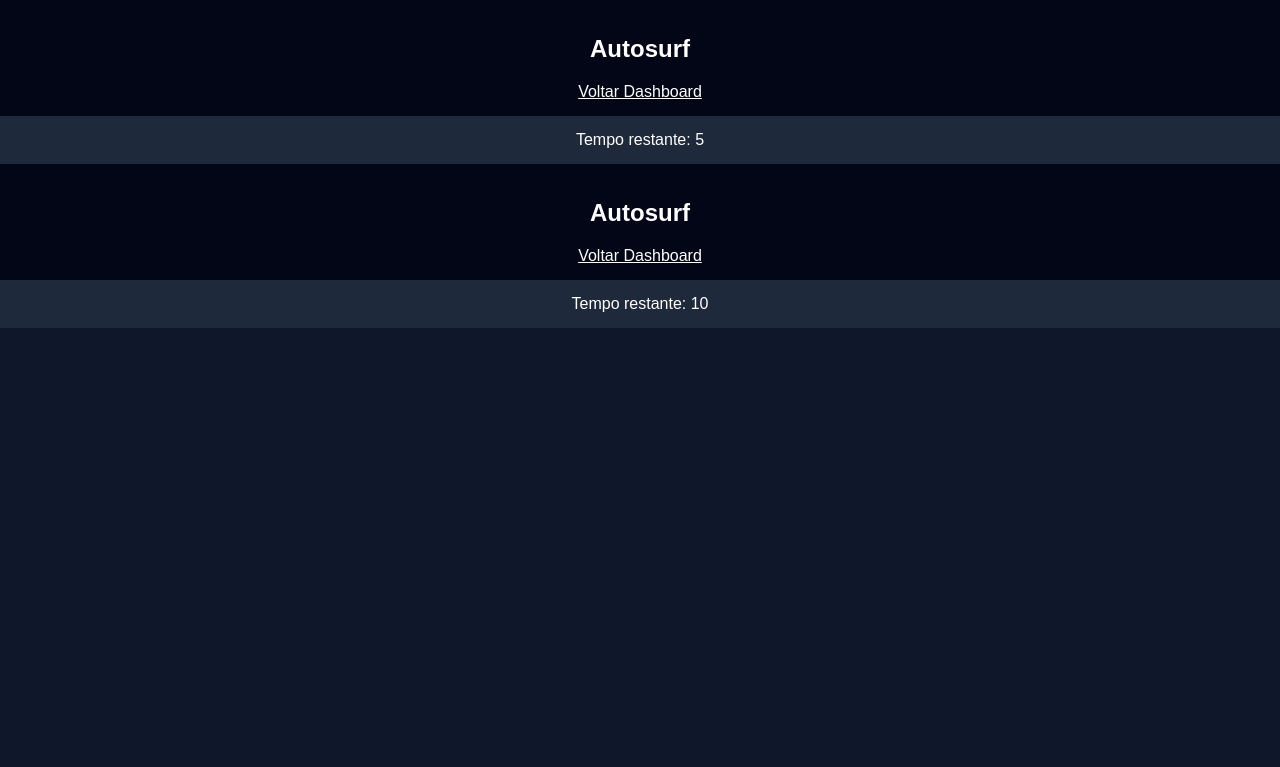
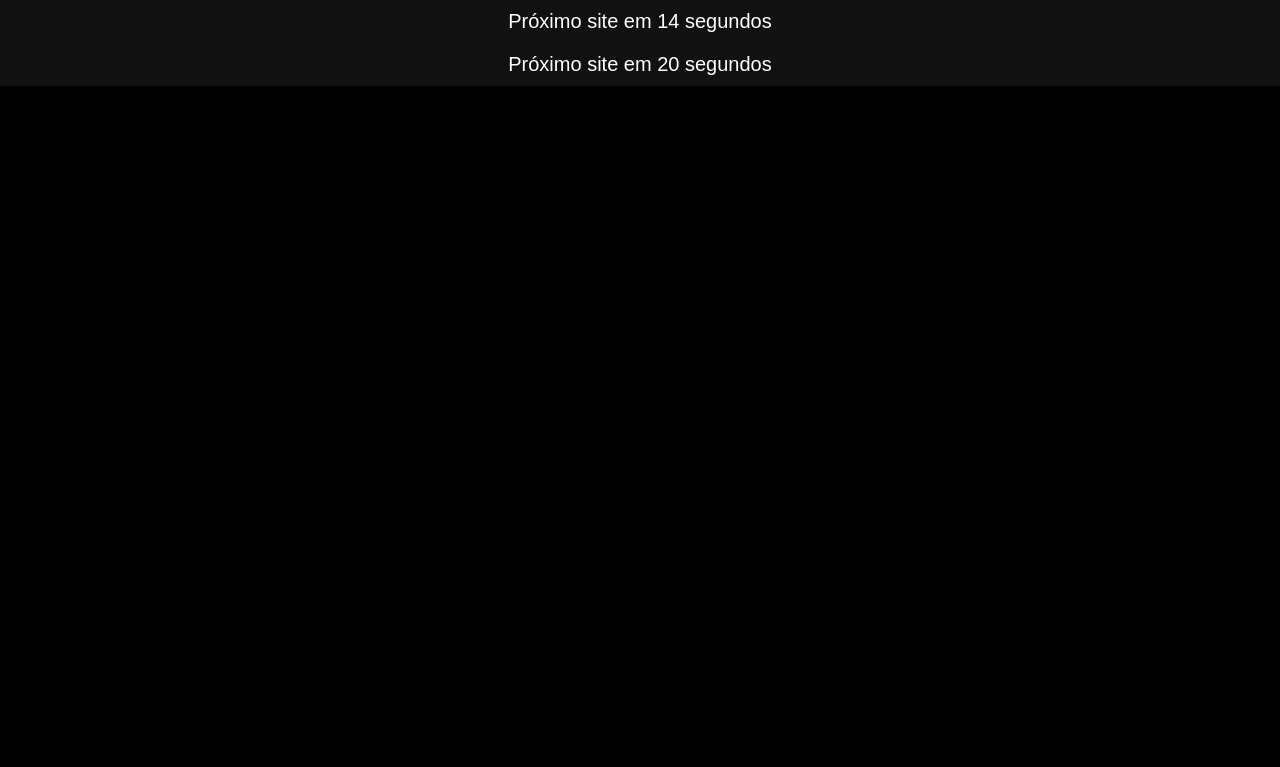
Before and after one commit to wagnermarzzo/traffic-exchange, a Flask app: page /surf in a window 1280 px wide. Shown: the top 767 px of the page. Run offline with Flask 3, Linux system fonts and the light colour scheme; the visitor is signed in with stand-in values (Sample User, id 1); a database or web service that is not in the repository returns one stand-in record (values such as "Sample title"); some libraries are stand-ins or nearby versions.

Commit message:
Update surf.html

```diff
--- a/templates/surf.html
+++ b/templates/surf.html
@@ -3,96 +3,64 @@
 
 <head>
 
-<title>Autosurf</title>
+<title>Surf</title>
 
 <style>
 
 body{
 margin:0;
-font-family:Arial;
-background:#0f172a;
+background:black;
 color:white;
 text-align:center;
-}
-
-.top{
-
-background:#020617;
-padding:15px;
-
+font-family:Arial;
 }
 
 iframe{
-
 width:100%;
-height:600px;
+height:90vh;
 border:none;
-
 }
 
 .timer{
-
-background:#1e293b;
-padding:15px;
-
-}
-
-button{
-
-padding:10px 20px;
-background:#22c55e;
-border:none;
-color:white;
-margin-top:10px;
-
+background:#111;
+padding:10px;
+font-size:20px;
 }
 
 </style>
-
-<script>
-
-let time = 10;
-
-function countdown(){
-
-document.getElementById("timer").innerText = time;
-
-time--;
-
-if(time < 0){
-
-window.location.href = "/visit/{{site[0]}}";
-
-}
-
-}
-
-setInterval(countdown,1000);
-
-</script>
 
 </head>
 
 <body>
 
-<div class="top">
-
-<h2>Autosurf</h2>
-
-<a href="/dashboard" style="color:white">Voltar Dashboard</a>
-
-</div>
-
 <div class="timer">
 
-Tempo restante:
-
-<span id="timer">10</span>
+Próximo site em <span id="time">20</span> segundos
 
 </div>
 
 <iframe src="{{site[1]}}"></iframe>
 
+<script>
+
+let t = 20;
+
+setInterval(function(){
+
+t--;
+
+document.getElementById("time").innerText = t;
+
+if(t <= 0){
+
+window.location="/visit/{{site[0]}}"
+
+}
+
+},1000);
+
+</script>
+
 </body>
 
 </html>
```
